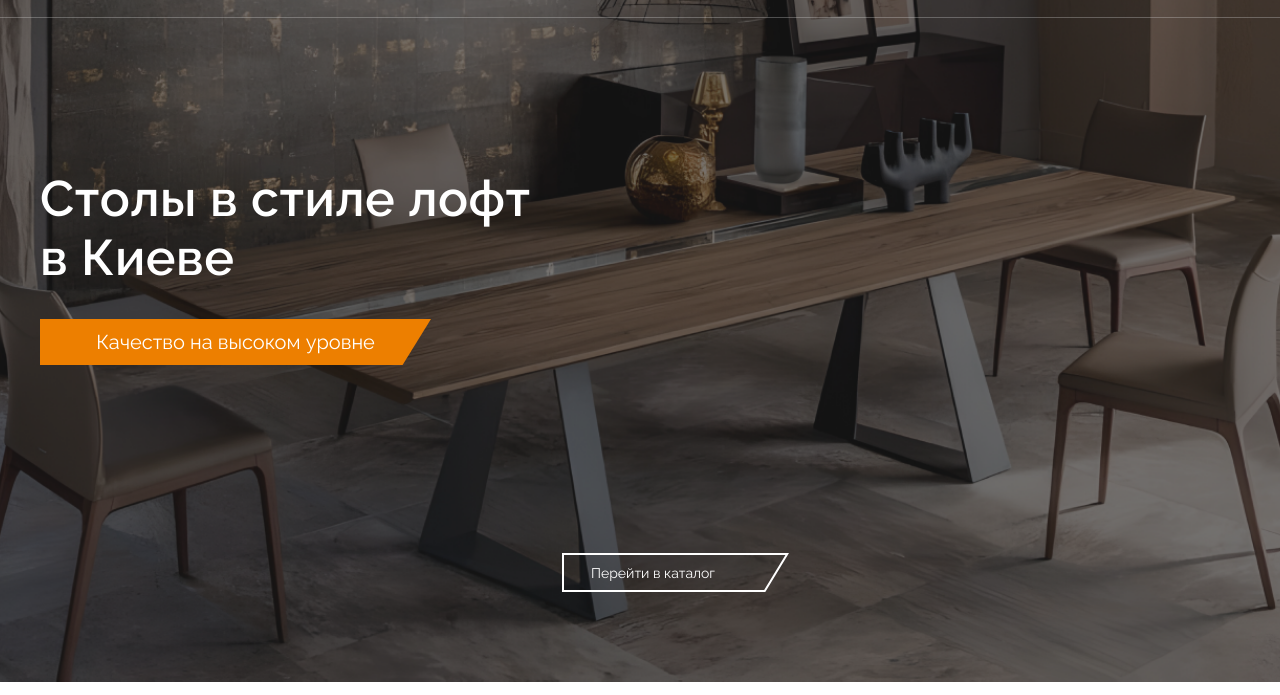
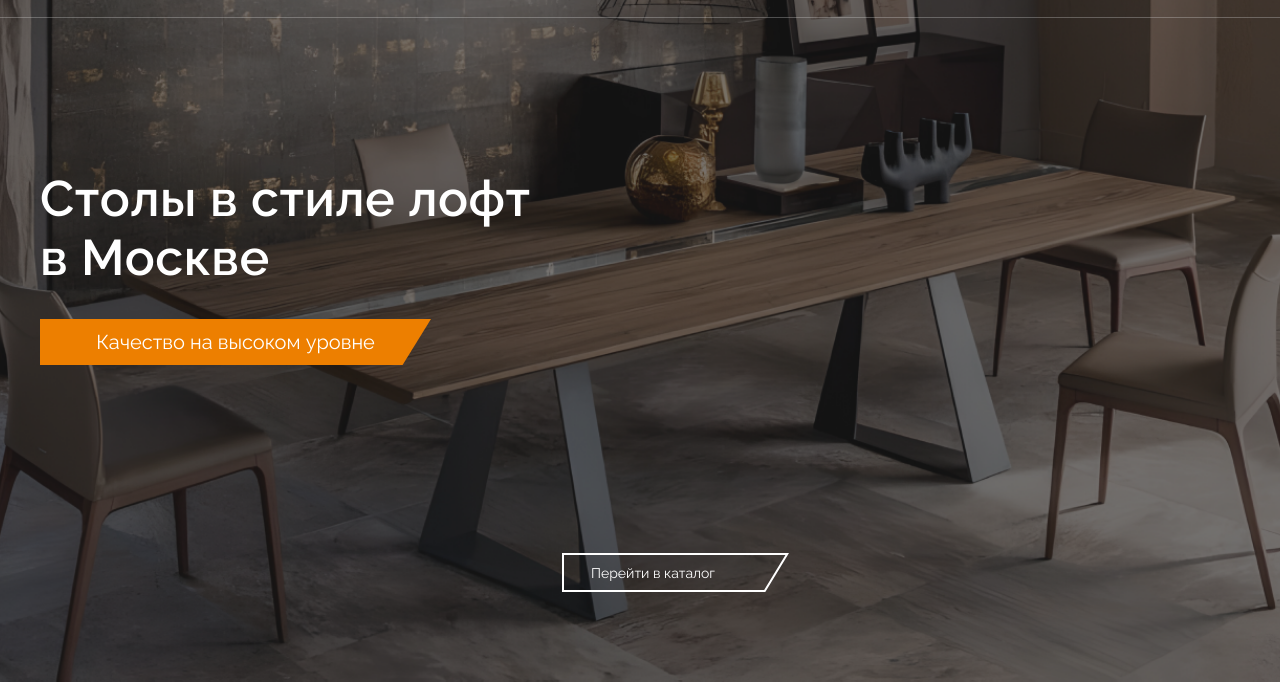
Before and after one commit to Iliarchie/flame-g, a plain HTML site: page index.html in a window 1280 px wide. Shown: the part 105-800 px from the top of the page. Drawn offline with nearby package versions, Linux system fonts and the light colour scheme.

Commit message:
Update index.html

```diff
--- a/index.html
+++ b/index.html
@@ -43,7 +43,7 @@
                 </div>
 
                 <div class="header-item__title">
-                    <h1 class="header-text__title">Столы в стиле лофт в Киеве</h1>
+                    <h1 class="header-text__title">Столы в стиле лофт в Москве</h1>
 
                     <div class="header-items__button">
                         <div class="header-item__button">Качество на высоком уровне</div>
```
